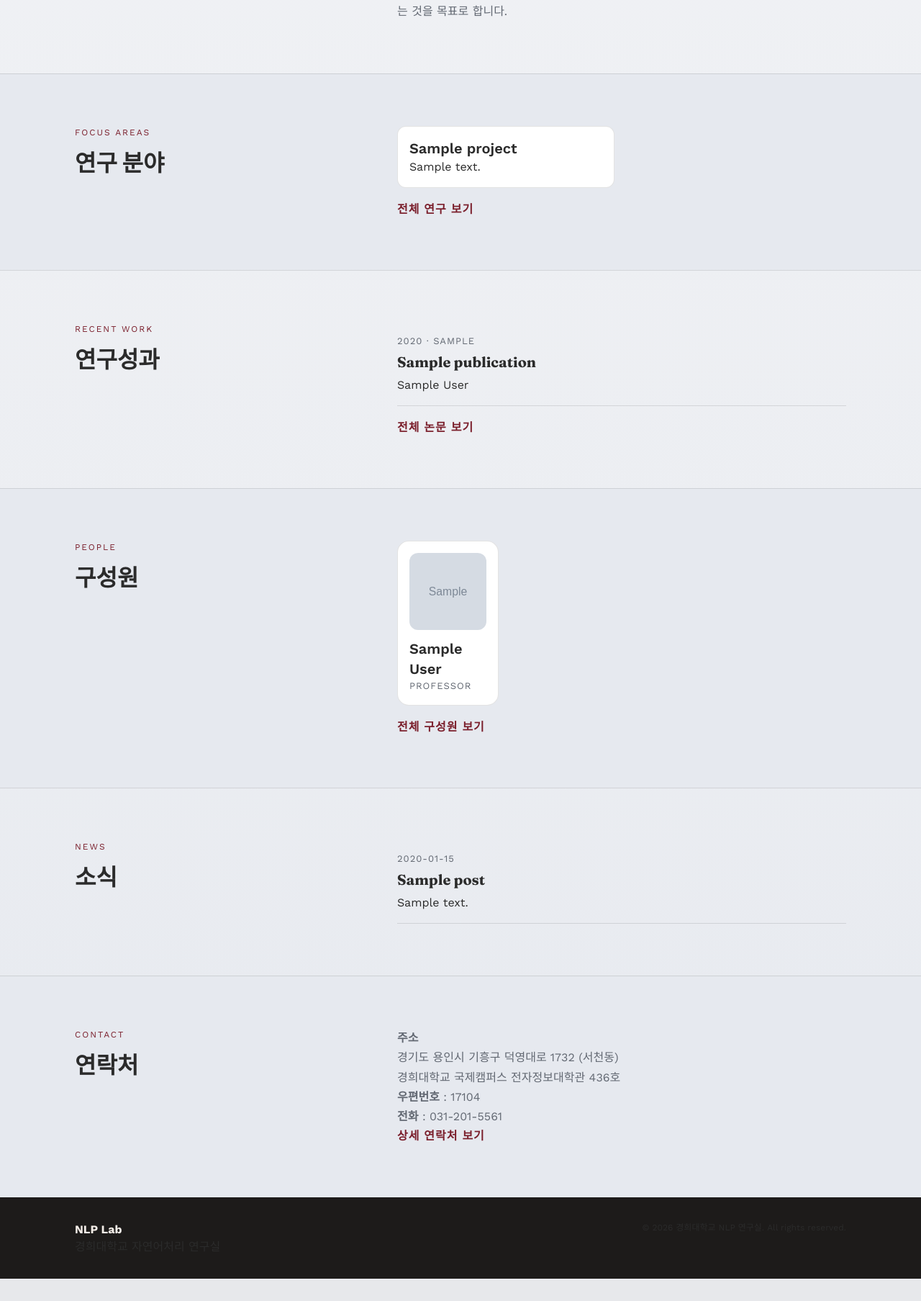
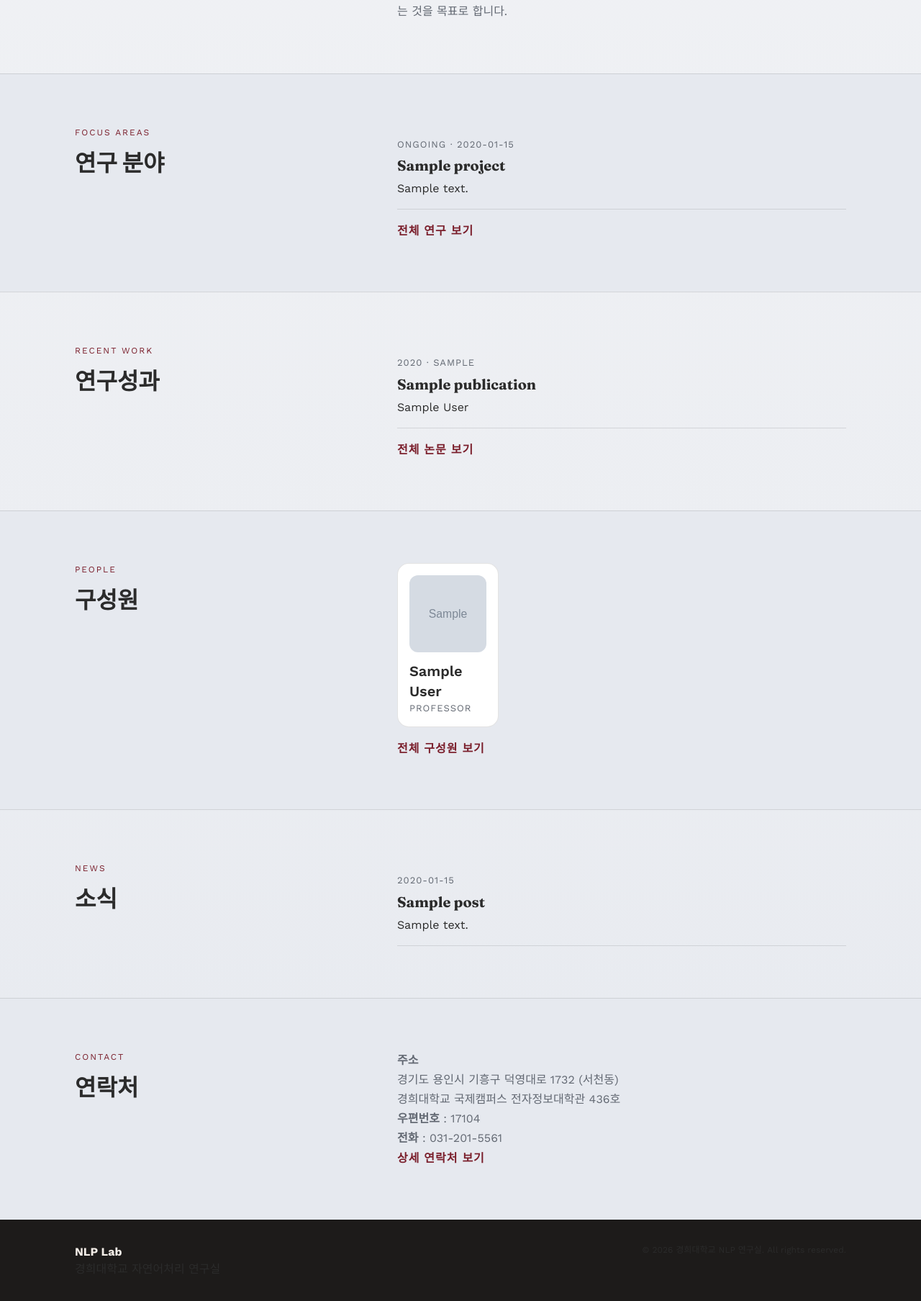
Before and after one commit to jisung-02/nlp-lab, a FastAPI app: page / in a window 1280 px wide. Shown: the part 755-2562 px from the top of the page at 72% size. Before the commit the page ends 2531 px from the top, so only its background shows below. Run offline with FastAPI, Linux system fonts and the light colour scheme; tables that the repository leaves empty hold one stand-in row (values such as "Sample post"); grey boxes marked "Sample" are stand-in pictures; parts of the project's set-up code (start-up, migrations or seed data) failed here and were passed over.

Commit message:
feat(public): update project display layout to enhance readability and add project metadata

```diff
--- a/app/templates/public/home.html
+++ b/app/templates/public/home.html
@@ -78,9 +78,15 @@
     </div>
     <div class="section-body">
       {% if projects %}
-      <div class="feature-grid">
+      <div class="list-stack">
         {% for project in projects %}
-        <article class="feature-card">
+        <article class="stack-item">
+          <p class="meta">
+            {{ project.status.value | replace('_', ' ') | title }}
+            {% if project.start_date %}
+            · {{ project.start_date }}
+            {% endif %}
+          </p>
           <h3><a href="{{ '/projects/' ~ project.slug ~ '?lang=' ~ lang }}">{{ project.title }}</a></h3>
           <p>{{ project.summary }}</p>
         </article>
```
